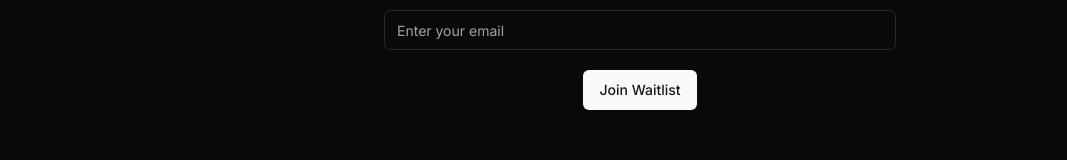
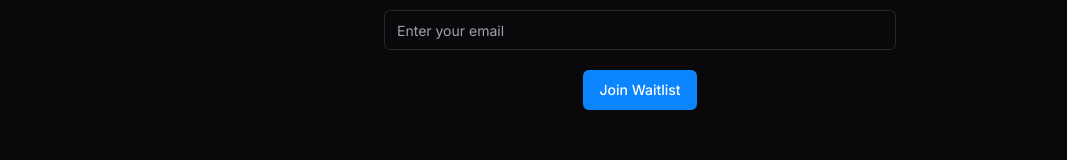
Before and after one commit to michaelrbautista/Atlas, a Next.js app: page / in a window 1280 px wide. Shown: the part 386-546 px from the top of the page, without its empty margins (0-1067 px from the left). Built offline with nearby package versions, Linux system fonts and the light colour scheme.

Commit message:
changed button color

```diff
--- a/src/app/page.tsx
+++ b/src/app/page.tsx
@@ -61,7 +61,7 @@ export default function Home() {
         <div className="fixed w-full h-20 flex px-5 bg-background">
           <Logo></Logo>
         </div>
-        <div className="py-40 flex flex-col gap-2 justify-center items-center">
+        <div className="pt-40 pb-20 flex flex-col gap-2 justify-center items-center">
           <div className="flex flex-col items-center gap-2 w-4/5 sm:w-2/4 max-w-3xl">
             <p className="text-primaryText text-4xl sm:text-6xl font-black text-center">
               You can go D1.
@@ -76,7 +76,7 @@ export default function Home() {
                     <Loader2 className="mr-2 h-4 w-4 animate-spin"/>
                   </Button>
                   :
-                  <Button onClick={onJoinClient}>Join Waitlist</Button>
+                  <Button onClick={onJoinClient} variant="systemBlue">Join Waitlist</Button>
               }
             </div>
             {showConfirmation &&
--- a/src/components/ui/button.tsx
+++ b/src/components/ui/button.tsx
@@ -18,6 +18,7 @@ const buttonVariants = cva(
           "bg-secondary text-secondary-foreground hover:bg-secondary/80",
         ghost: "hover:bg-accent hover:text-accent-foreground",
         link: "text-primary underline-offset-4 hover:underline",
+        systemBlue: "bg-systemBlue text-primaryText hover:bg-systemBlueHover/90"
       },
       size: {
         default: "h-10 px-4 py-2",
```
